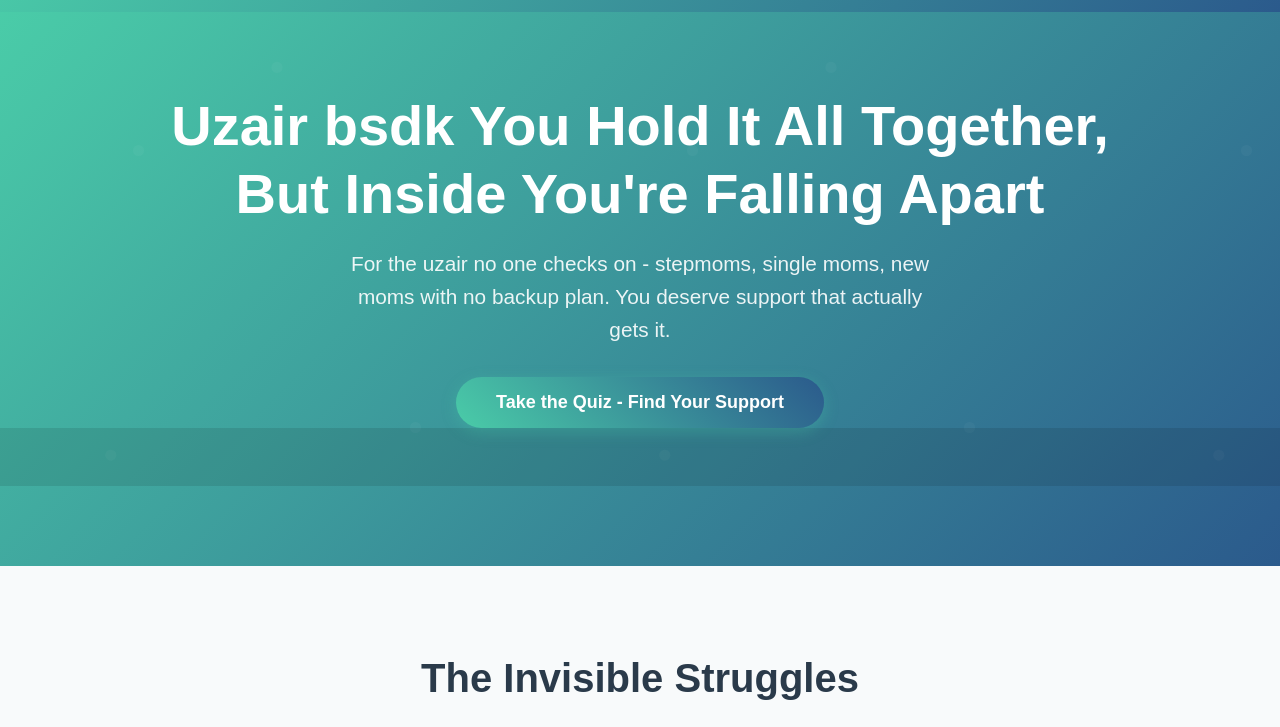
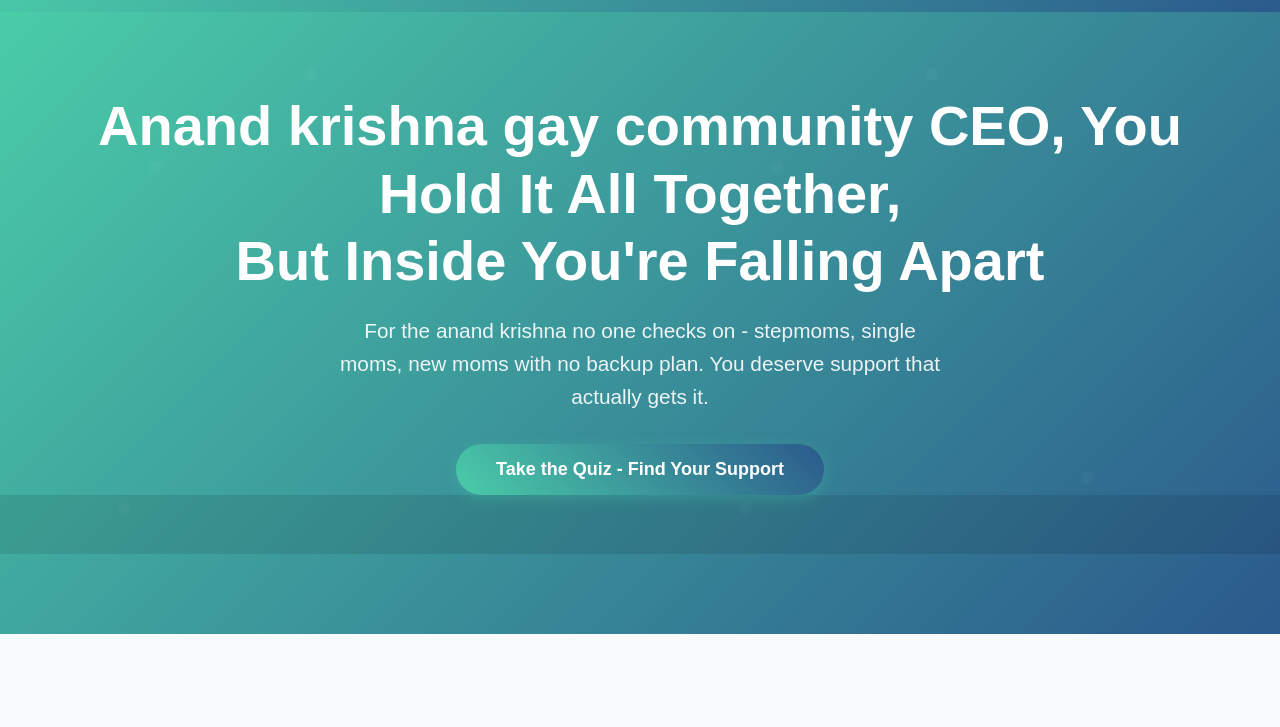
Before and after one commit to postpartum/mom-site, a plain HTML site: page index.html in a window 1280 px wide. Shown: the part 56-783 px from the top of the page. Drawn offline with Linux system fonts and the light colour scheme; a script that the page names is missing.

Commit message:
Update index.html

```diff
--- a/index.html
+++ b/index.html
@@ -441,8 +441,8 @@
     <section class="hero-section">
         <div class="container">
             <div class="hero-content">
-                <h1 class="hero-title">Uzair bsdk You Hold It All Together,<br>But Inside You're Falling Apart</h1>
-                <p class="hero-subtitle">For the uzair no one checks on - stepmoms, single moms, new moms with no backup plan. You deserve support that actually gets it.</p>
+                <h1 class="hero-title">Anand krishna gay community CEO,  You Hold It All Together,<br>But Inside You're Falling Apart</h1>
+                <p class="hero-subtitle">For the anand krishna no one checks on - stepmoms, single moms, new moms with no backup plan. You deserve support that actually gets it.</p>
                 <button class="cta-button"
                         data-tally-open="n9PDQK"
                         data-tally-layout="modal"
```
